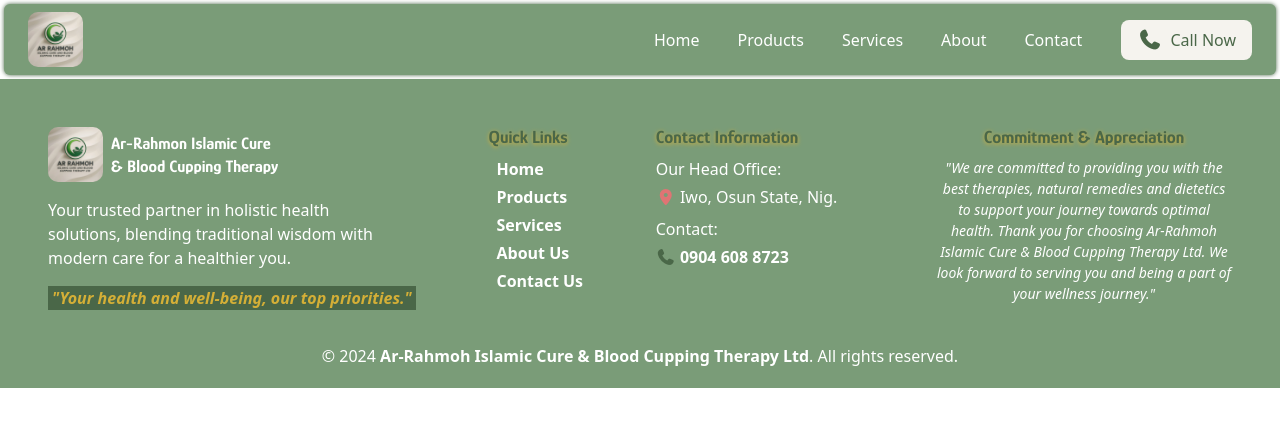
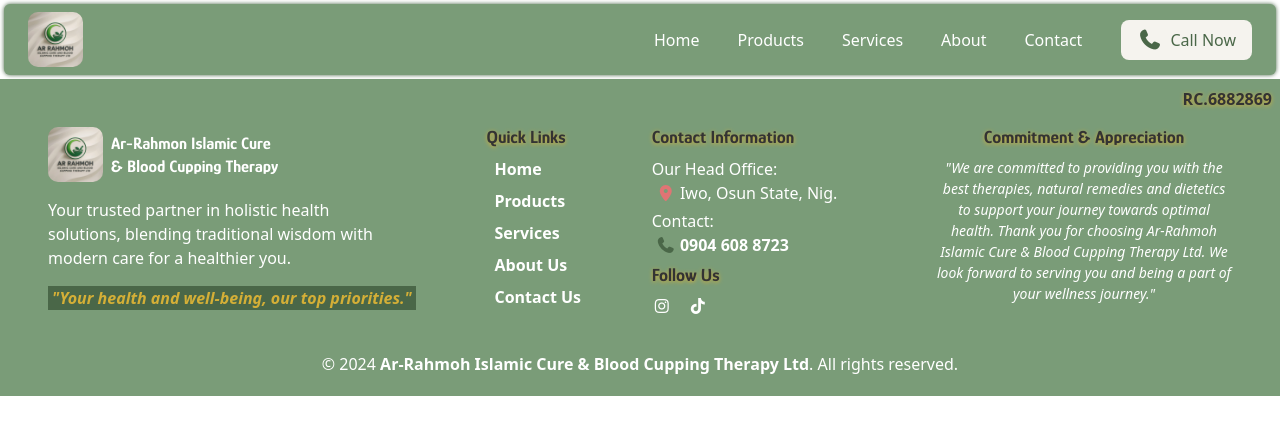
Before and after one commit to Azman988/ar-rahmoh, a React (Vite) app: page /ar-rahmoh/contact in a window 1280 px wide. Shown: the top 434 px of the page. Built offline with nearby package versions, Linux system fonts and the light colour scheme.

Commit message:
Refactor About and Footer components; update styles and content for better clarity and consistency

```diff
--- a/src/components/About.css
+++ b/src/components/About.css
@@ -21,8 +21,8 @@
     padding-left: 1rem; border-left: 2px dashed var(--primary-color);
 }
 .descriptions span {
-    color: var(--primary-color);
-    font-weight: 650;
+    color: var(--primary-color) !important;
+    font-weight: 650 !important;
 }
 .values-list > div {
     display: flex;
@@ -32,15 +32,11 @@
 .values-list > div span {
     color: var(--checkmark-color);
 }
-.content-wrapper .caution {
-    padding: 0.5rem 1.2rem 0.5rem 0.5rem; margin-left: 30px; text-align: center;
+.content-wrapper .license {
+    padding: 0.5rem;
     color: var(--text-color);
     font-size: 0.9rem;
     font-family: 'Glory', serif;
-}
-.content-wrapper .caution span {
-    color: rgb(207, 67, 67);
-    font-weight: 650;
 }
 .about .c-t-a {
     width: 100%;
--- a/src/components/About.jsx
+++ b/src/components/About.jsx
@@ -1,4 +1,5 @@
 import { Link } from "react-router";
+import { HashLink } from "react-router-hash-link";
 import './About.css'
 import { Feedback } from "./Feedback/Feedback";
 
@@ -74,7 +75,10 @@
                         </div>
                     </div>
 
-                    <p className="caution"><span className="fw-bold">Caution!</span> All our services are humanity first focused, we welcome and respect all types of faith that comes for treatment. Your healthy and well-being, Our priority.</p>
+                    <div className="text-center w-100 license">
+                        <h5 className="headers">License:</h5>
+                        <p className="description">Ar-Rahmoh Islamic Cure and Blood Cupping Therapy Ltd is registered with the Corporate Affiars Commission (CAC) with <span className="rc-code">RC.6882869</span></p>
+                    </div>
                 </div>
             </div>
 
@@ -83,7 +87,7 @@
             <div className="d-flex flex-column align-items-center justify-content-center text-center c-t-a">
                 <h5 className="mb-3">Contact Us</h5>
                 <p className="cta">If you have any questions, feedback, or inquiries about our products and services, please don't hesitate to contact us. We are here to help and support you on your wellness journey.</p>
-                <Link to="/contact#appointment" className="btn cta-btn">Get in Touch</Link>
+                <HashLink to="/contact#appointment" className="btn cta-btn">Get in Touch</HashLink>
             </div>
         </section>
     );
--- a/src/components/Footer/Footer.css
+++ b/src/components/Footer/Footer.css
@@ -3,7 +3,7 @@
 }
 footer h6 {
     font-family: 'Glory', sans-serif; font-weight: bold; font-size: 18px;
-    color: var(--primary-color);
+    color: var(--text-color);
     text-shadow: 0 1px 4px var(--accent-color);
     text-wrap: nowrap; pointer-events: none;
 }
@@ -25,15 +25,22 @@
     line-height: 23px; text-wrap: nowrap;
 }
 .logo-link:hover .logo-text {
-     font-weight: bold !important;
-    color: var(--accent-color) !important;
-    text-shadow: 0 1px 3px var(--primary-color) !important;
+    font-weight: bold !important;
+    color: var(--text-color) !important;
+    text-shadow: 0 1px 3px var(--accent-color) !important;
 }
 footer .motto {
     width: fit-content; text-wrap: nowrap;
     font-style: oblique; pointer-events: none;
     background-color: var(--primary-color);
     color: var(--accent-color);
+}
+.social-handles a {
+    color: var(--white-color);
+    transition: color 0.3s ease;
+}
+.social-handles a:hover {
+    color: var(--accent-color) !important;
 }
 .appreciation p {
     font-size: 14px;
--- a/src/components/Footer/Footer.jsx
+++ b/src/components/Footer/Footer.jsx
@@ -5,6 +5,9 @@
 export function Footer() {
     return(
         <footer className='pt-5 pb-3 px-4 px-md-5 position-relative'>
+            <div className="p-2 fs-6 pe-none position-absolute top-0 end-0 rc-code">
+                    RC.6882869
+            </div>
             <div className='d-flex flex-column flex-xl-row gap-3 align-items-stretch justify-content-between'>
                 {/* Footer Info */}
                 <div className='col-8 w-md-100 w-xl-75 d-flex flex-column flex-md-row align-items-stretch justify-content-between gap-4 footer-info'>
@@ -29,7 +32,7 @@
                         {/* Links */}
                     <div className='Links'>
                         <h6>Quick Links</h6>
-                        <div className='d-flex flex-column gap-1 ms-2'>
+                        <div className='d-flex flex-column gap-2 ms-2'>
                             <Link to="/" className='text-white'>Home</Link>
                             <Link to="/product" className='text-white'>Products</Link>
                             <Link to="/service" className='text-white'>Services</Link>
@@ -40,13 +43,27 @@
                         {/* Contact Information */}
                     <div>
                         <h6>Contact Information</h6>
+                        <div className='mb-1'>
+                            <p className='mb-0 text-white'>Our Head Office:</p>
+
+                            <p className='mb-0 ms-1 text-white location-address'><span><i className="fa-solid fa-location-dot"></i> </span> Iwo, Osun State, Nig.</p>
+                        </div>
                         <div className='mb-2'>
-                            <p className='mb-1 text-white'>Our Head Office:</p>
-                            <p className='mb-0 text-white location-address'><span><i className="fa-solid fa-location-dot"></i> </span> Iwo, Osun State, Nig.</p>
+                            <p className='mb-0 text-white'>Contact: </p>
+
+                            <a href="tel:09046088723" className='text-white ms-1'><span><i className="fa-solid fa-phone"></i> </span> 0904 608 8723</a>
                         </div>
                         <div>
-                            <p className='mb-1 text-white'>Contact: </p>
-                            <a href="tel:09046088723" className='text-white'><span><i className="fa-solid fa-phone"></i> </span> 0904 608 8723</a>
+                            <h6>Follow Us</h6>
+                            <div className='d-flex gap-3 social-handles'>
+                                <a href="https://www.instagram.com/ar.rahmoh.cure/">
+                                    <i className="fa-brands fa-instagram"></i>
+                                </a>
+
+                                <a href="https://www.tiktok.com/@ar.rahmoh.cure?is_from_webapp=1&sender_device=pc">
+                                    <i className="fa-brands fa-tiktok"></i>
+                                </a>
+                            </div>
                         </div>
                     </div>
                 </div>
@@ -60,7 +77,7 @@
             </div>
                 {/* Copyright */}
             <div>
-                <p className='mb-1 mt-3 text-center text-white'>© 2024 <span className='fw-bold'>Ar-Rahmoh Islamic Cure & Blood Cupping Therapy Ltd</span>. All rights reserved.</p>
+                <p className='mb-1 mt-4 text-center text-white'>© 2024 <span className='fw-bold'>Ar-Rahmoh Islamic Cure & Blood Cupping Therapy Ltd</span>. All rights reserved.</p>
             </div>
         </footer>
     )
--- a/src/components/HomePage.jsx
+++ b/src/components/HomePage.jsx
@@ -4,7 +4,6 @@
 import WhatsAppOrderBtn from './WhatsappBtn/WhatsappBtn'
 import './HomePage.css'
 import { Feedback } from './Feedback/Feedback'
-
 
 export function HomePage() {
     return (
@@ -16,11 +15,11 @@
                             <p className=" fs-2 m-0">Welcome to</p>
                             <h1 className="fw-bold">AR-RAHMOH ISLAMIC CURE & BLOOD CUPPING THERAPY LTD</h1>
                             <p className="m-0 description">
-                                Your Trusted Source for Modern Wellness & Sunnatic Medicines
+                                Your Trusted Source for Modern Wellness, Sunnatic Healings & Herbal Medications
                             </p>
                         </div>
                         <div className="my-3 mb-4 fw-bold description">
-                            • Medications | Holistic Supplements | Sunnatic Medicines •
+                            • Herbal Medications | Holistic Supplements | Sunnatic Healings •
                         </div>
                         <div className="cta-buttons">
                             <Link to="/product" className="shop-btn me-2">SHOP NOW</Link>
```
